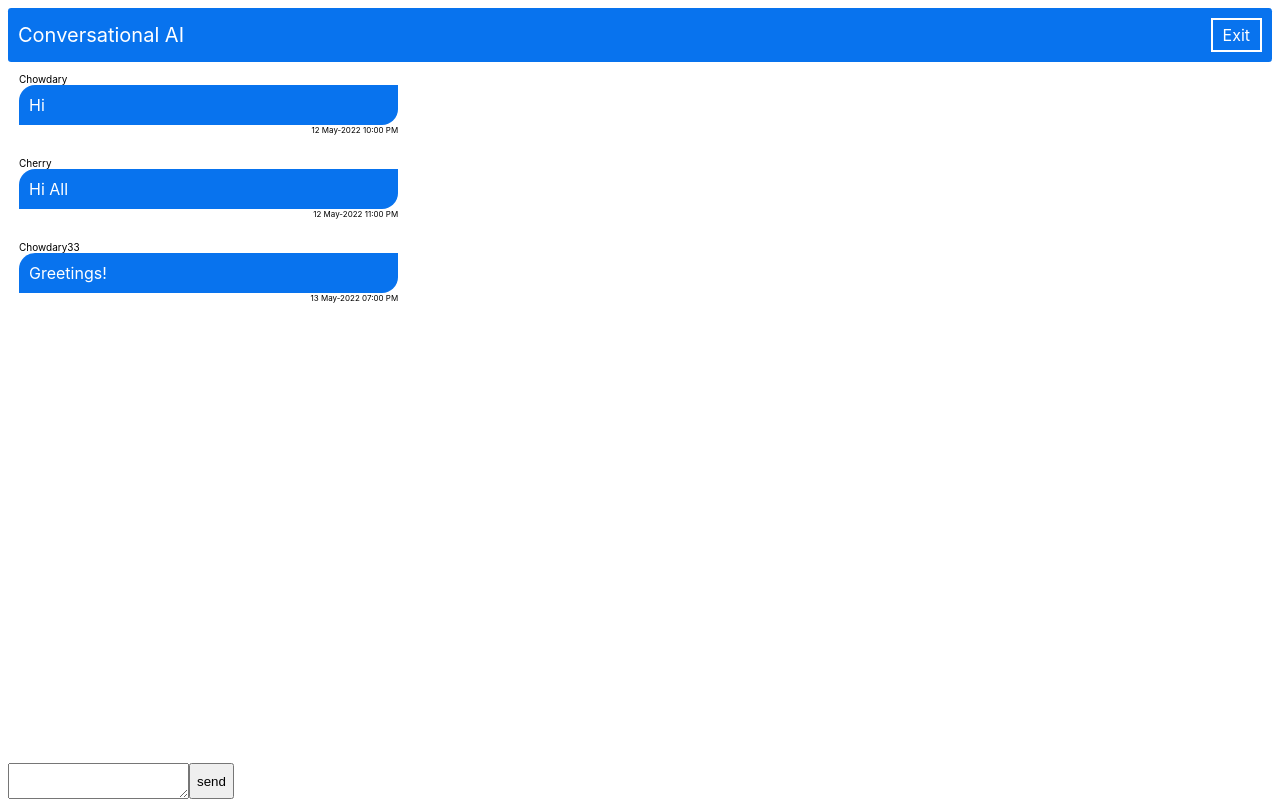
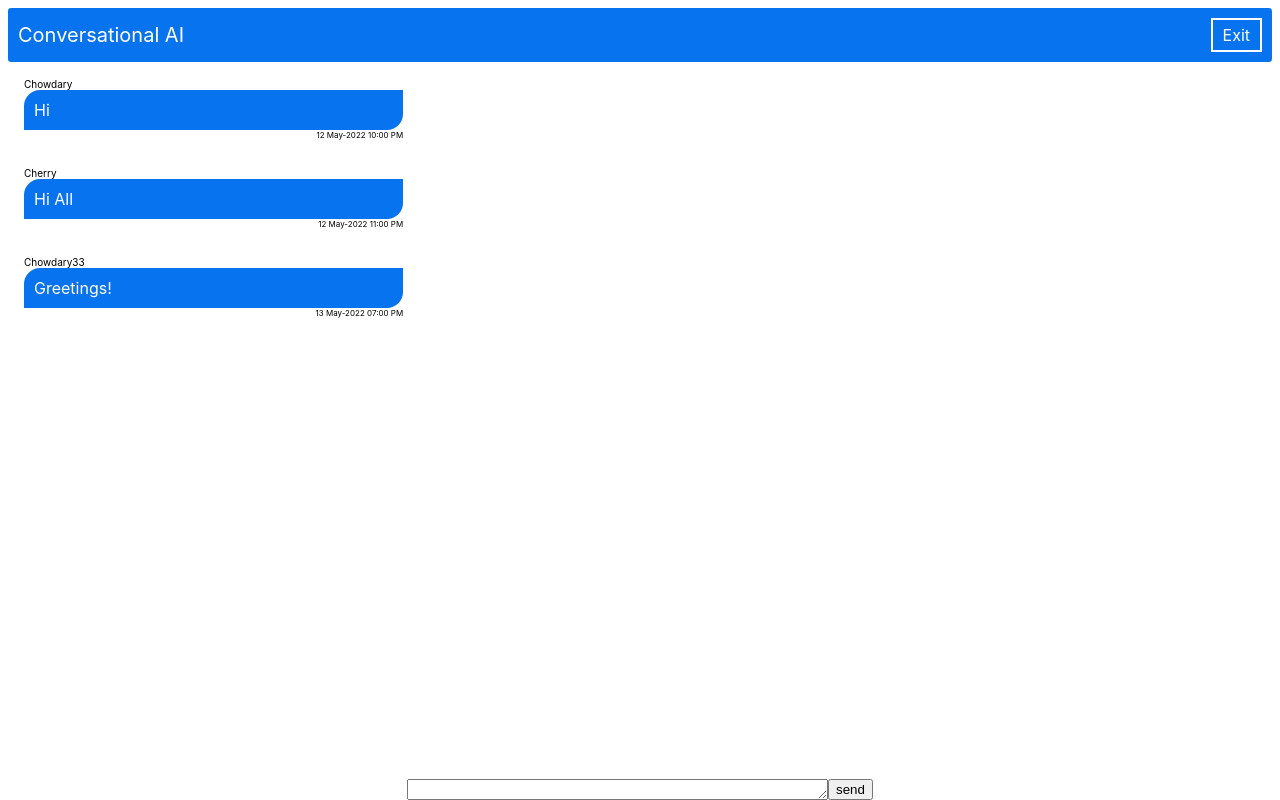
Before and after one commit to DevalapalleJaswanth/clubhouse-frontend, a React (Create React App) app: page /room/1 in a window 1280 px wide. Built offline with nearby package versions, Linux system fonts and the light colour scheme.

Commit message:
2 files modified

```diff
--- a/src/Components/ChatComponent.jsx
+++ b/src/Components/ChatComponent.jsx
@@ -109,28 +109,38 @@ export default function ChatComponent() {
             </div>
           ))}
       </div>
-      <div style={{ position: 'fixed', bottom: '1px', display: 'flex' }}>
+      <div className="center">
+        <div
+          style={{
+            position: 'fixed',
+            bottom: '0px',
+            display: 'flex',
+          }}
+        >
           <textarea
-          col="50%"
+            rows="1"
+            cols="50"
             value={message}
             onChange={(e) => {
               setMessage(e.target.value);
             }}
+            // onKeyPress={(event) => {
+            //   const keyCode = event.keyCode;
+            //   console.log(keyCode);
+            //   if (message !== '' && keyCode === 13) {
+            //     SendMessage();
+            //   }
+            // }}
           />
           <button
             onClick={() => {
               message !== '' && SendMessage();
-          }}
-          onKeyPress={(event) => {
-            const keyCode = event.keyCode;
-            if (message !== '' && keyCode === 13) {
-              SendMessage();
-            }
             }}
           >
             send
           </button>
         </div>
       </div>
+    </div>
   );
 }
--- a/src/style.css
+++ b/src/style.css
@@ -18,6 +18,7 @@ div {
   border-radius: 0.5rem;
   padding: 10px;
   width: 30%;
+  margin: 5px;
 }
 .message-head {
   font-size: 10px;
@@ -34,3 +35,9 @@ div {
   font-size: 8px;
   text-align: end;
 }
+
+.center {
+  display: flex;
+  align-items: center;
+  justify-content: center;
+}
```
Lines whose indentation alone changed are shown as unchanged.
